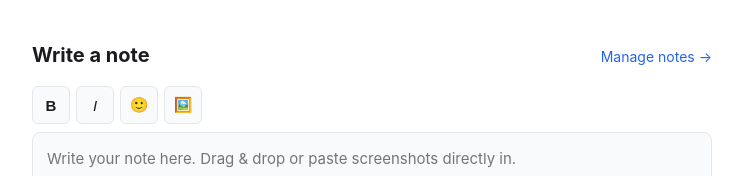
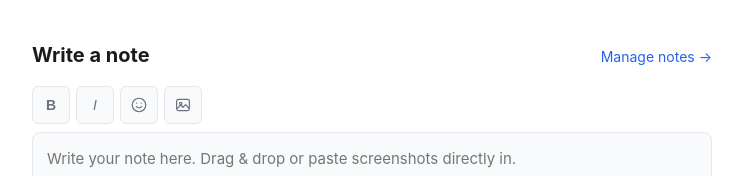
Before and after one commit to Axofox/fuzzy, a website: page static/write/index.html in a window 1280 px wide. Shown: the top 176 px of the page, without its empty margins (268-1011 px from the left). Drawn offline with Linux system fonts and the light colour scheme.

Commit message:
Replace colored emoji toolbar icons with monochrome SVG icons
The emoji-picker and image-insert buttons used actual emoji characters
(🙂, 🖼️), which render in full color and clash with the otherwise
monochrome dark toolbar. Swapped for simple stroke-based SVGs that pick
up the button's text color, and tightened the toolbar's hover/active states.

Co-Authored-By: Claude Sonnet 5 <noreply@anthropic.com>

```diff
--- a/static/write/index.html
+++ b/static/write/index.html
@@ -17,8 +17,12 @@
   <div class="toolbar">
     <button type="button" id="btn-bold" title="Bold"><b>B</b></button>
     <button type="button" id="btn-italic" title="Italic"><i>I</i></button>
-    <button type="button" id="btn-emoji" title="Insert emoji">🙂</button>
-    <button type="button" id="btn-image" title="Insert image">🖼️</button>
+    <button type="button" id="btn-emoji" title="Insert emoji">
+      <svg width="18" height="18" viewBox="0 0 24 24" fill="none" stroke="currentColor" stroke-width="1.6" stroke-linecap="round" stroke-linejoin="round"><circle cx="12" cy="12" r="9"/><path d="M8.5 14c.9 1.2 2.1 1.8 3.5 1.8s2.6-.6 3.5-1.8"/><line x1="9" y1="9.5" x2="9.01" y2="9.5"/><line x1="15" y1="9.5" x2="15.01" y2="9.5"/></svg>
+    </button>
+    <button type="button" id="btn-image" title="Insert image">
+      <svg width="18" height="18" viewBox="0 0 24 24" fill="none" stroke="currentColor" stroke-width="1.6" stroke-linecap="round" stroke-linejoin="round"><rect x="3.5" y="4.5" width="17" height="15" rx="2.5"/><circle cx="9" cy="10" r="1.6"/><path d="M4.5 16.5 9 12l3 3 3.5-3.5L19.5 16"/></svg>
+    </button>
     <input type="file" id="file-input" accept="image/png,image/jpeg,image/gif,image/webp" multiple hidden>
   </div>
 
--- a/static/write/write.css
+++ b/static/write/write.css
@@ -57,16 +57,25 @@ h1 { font-size: 20px; margin: 0 0 16px; }
   margin-bottom: 8px;
 }
 .toolbar button {
+  display: inline-flex;
+  align-items: center;
+  justify-content: center;
   min-width: 38px;
   height: 38px;
   border: 1px solid var(--border);
   background: var(--panel);
-  color: var(--fg);
+  color: var(--muted);
   border-radius: 6px;
   cursor: pointer;
-  font-size: 15px;
+  font-size: 14px;
+  transition: border-color 0.15s, color 0.15s, background 0.15s;
 }
-.toolbar button:hover { border-color: var(--link); }
+.toolbar button svg { display: block; }
+.toolbar button:hover {
+  border-color: var(--link);
+  color: var(--fg);
+}
+.toolbar button:active { background: var(--border); }
 
 .emoji-panel {
   border: 1px solid var(--border);
```
